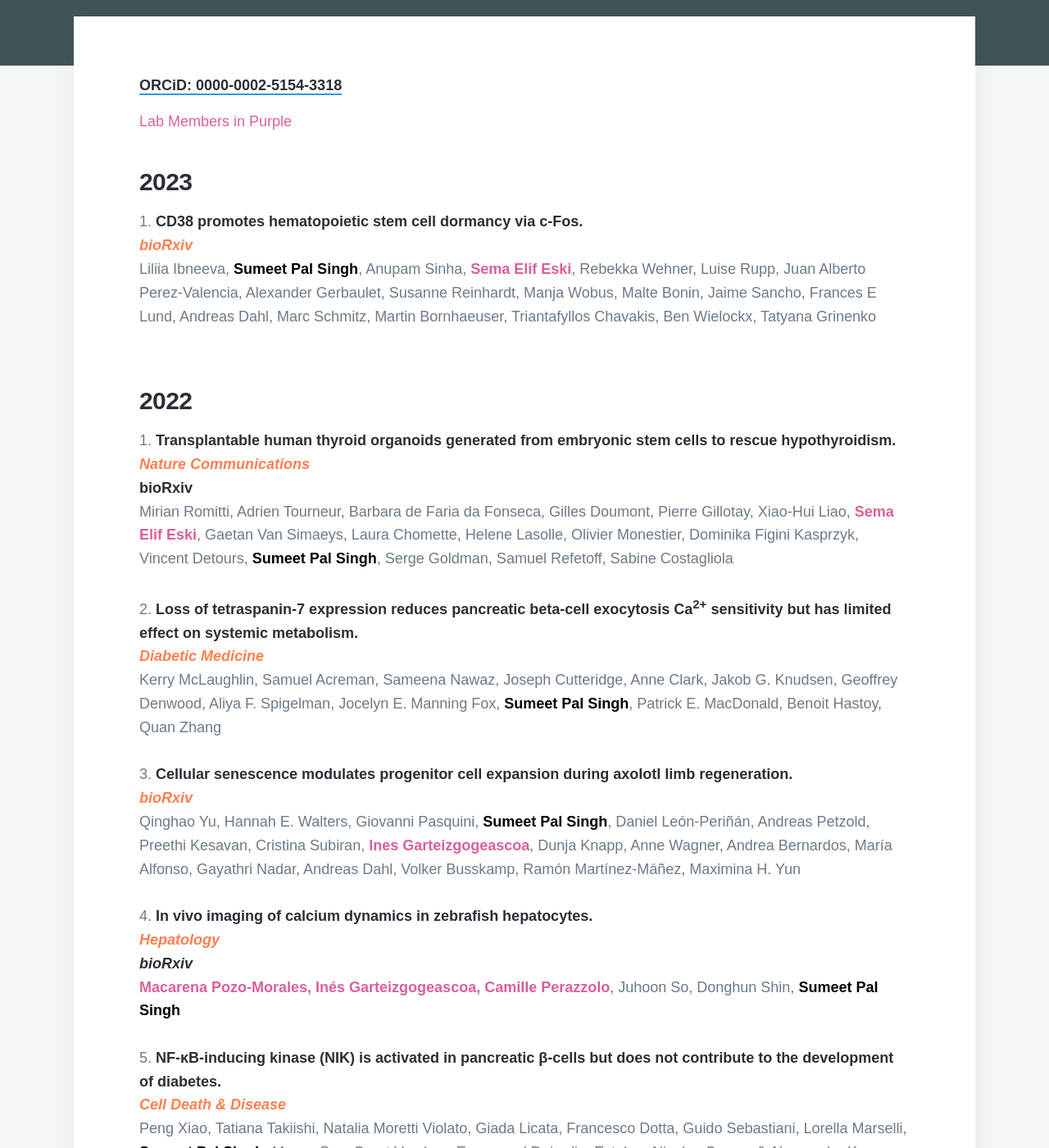
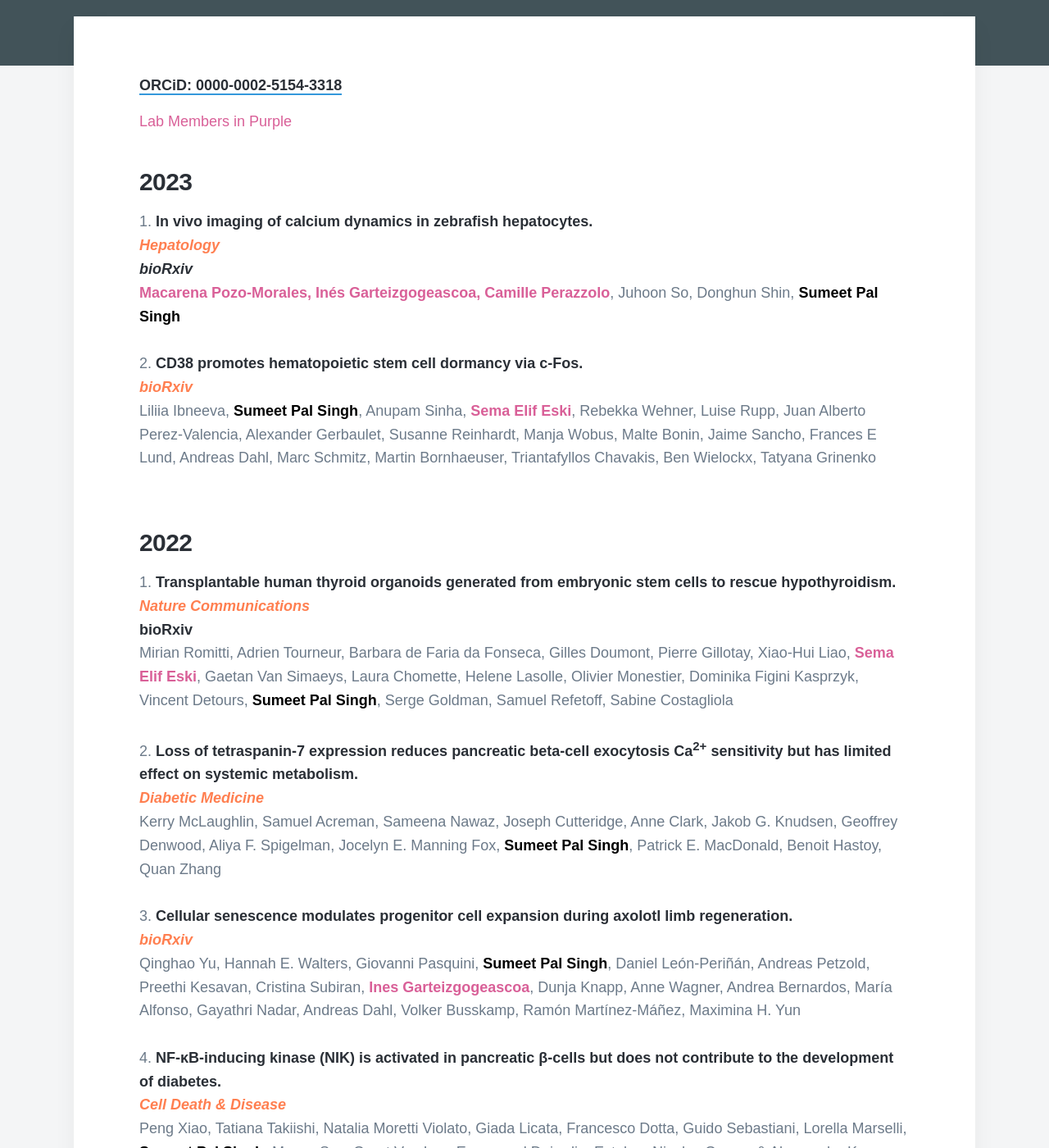
Before and after one commit to sumeetpalsingh/sumeetpalsingh.github.io, a Jekyll site: the page built from _pages/publications.md, in a window 1280 px wide and 1400 px high, scrolled down 506 px. Shown: the whole window at 82% size. Built offline with Jekyll 4.4.1, drawn with Linux system fonts in a browser that asks for light colours; nearby versions of some CDN libraries; some web fonts are replaced; some of the changed lines change nothing that is shown.

Commit message:
Update publications.md

```diff
--- a/_pages/publications.md
+++ b/_pages/publications.md
@@ -11,6 +11,11 @@ featured_image: /images/covers/icon.jpg
 
 ### 2023
 
+1. [In vivo imaging of calcium dynamics in zebrafish hepatocytes.
+  <span style="color:coral">*Hepatology*</span>](https://journals.lww.com/hep/Abstract/2023/03000/In_vivo_imaging_of_calcium_dynamics_in_zebrafish.10.aspx)
+  [*bioRxiv*](https://www.biorxiv.org/content/10.1101/2022.01.11.475536v1)
+  <span style="color:#D96098">**Macarena Pozo-Morales, Inés Garteizgogeascoa, Camille Perazzolo**</span>, Juhoon So, Donghun Shin, <span style="color:black">**Sumeet Pal Singh**</span>
+  <br/>
 1. [CD38 promotes hematopoietic stem cell dormancy via c-Fos.
   <span style="color:coral">*bioRxiv*</span>](https://www.biorxiv.org/content/10.1101/2023.02.08.527614v1)
   Liliia Ibneeva,  <span style="color:black">**Sumeet Pal Singh**</span>, Anupam Sinha, <span style="color:#D96098">**Sema Elif Eski**</span>, Rebekka Wehner, Luise Rupp, Juan Alberto Perez-Valencia, Alexander Gerbaulet, Susanne Reinhardt, Manja Wobus, Malte Bonin, Jaime Sancho, Frances E Lund, Andreas Dahl, Marc Schmitz, Martin Bornhaeuser, Triantafyllos Chavakis, Ben Wielockx, Tatyana Grinenko
@@ -30,11 +35,6 @@ featured_image: /images/covers/icon.jpg
 1. [Cellular senescence modulates progenitor cell expansion during axolotl limb regeneration.
   <span style="color:coral">*bioRxiv*</span>](https://www.biorxiv.org/content/10.1101/2022.09.01.506196v1)
   Qinghao Yu, Hannah E. Walters, Giovanni Pasquini, <span style="color:black">**Sumeet Pal Singh**</span>, Daniel León-Periñán, Andreas Petzold, Preethi Kesavan, Cristina Subiran, <span style="color:#D96098">**Ines Garteizgogeascoa**</span>, Dunja Knapp, Anne Wagner, Andrea Bernardos, María Alfonso, Gayathri Nadar,  Andreas Dahl, Volker Busskamp, Ramón Martínez-Máñez, Maximina H. Yun
-  <br/>
-1. [In vivo imaging of calcium dynamics in zebrafish hepatocytes.
-  <span style="color:coral">*Hepatology*</span>](https://aasldpubs.onlinelibrary.wiley.com/doi/10.1002/hep.32663)
-  [*bioRxiv*](https://www.biorxiv.org/content/10.1101/2022.01.11.475536v1)
-  <span style="color:#D96098">**Macarena Pozo-Morales, Inés Garteizgogeascoa, Camille Perazzolo**</span>, Juhoon So, Donghun Shin, <span style="color:black">**Sumeet Pal Singh**</span>
   <br/>
 1. [NF-κB-inducing kinase (NIK) is activated in pancreatic β-cells but does not contribute to the development of diabetes.
   <span style="color:coral">*Cell Death & Disease*</span>](https://www.nature.com/articles/s41419-022-04931-5)
```
